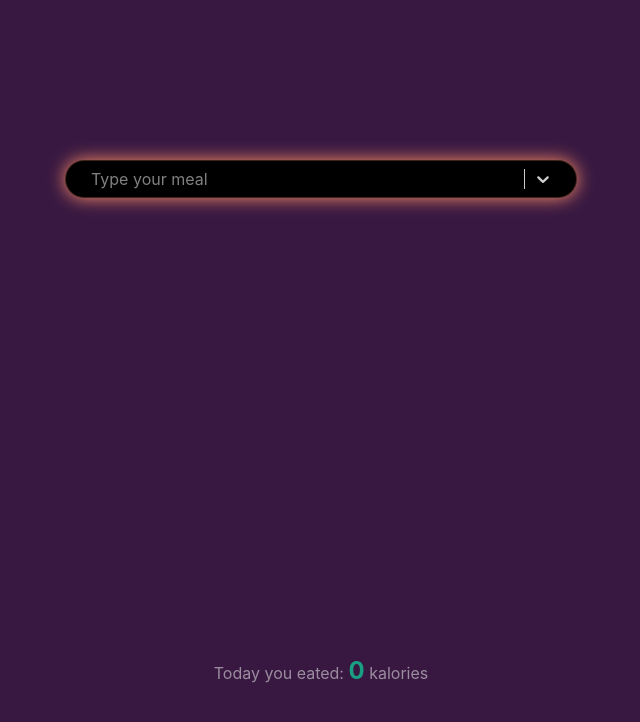
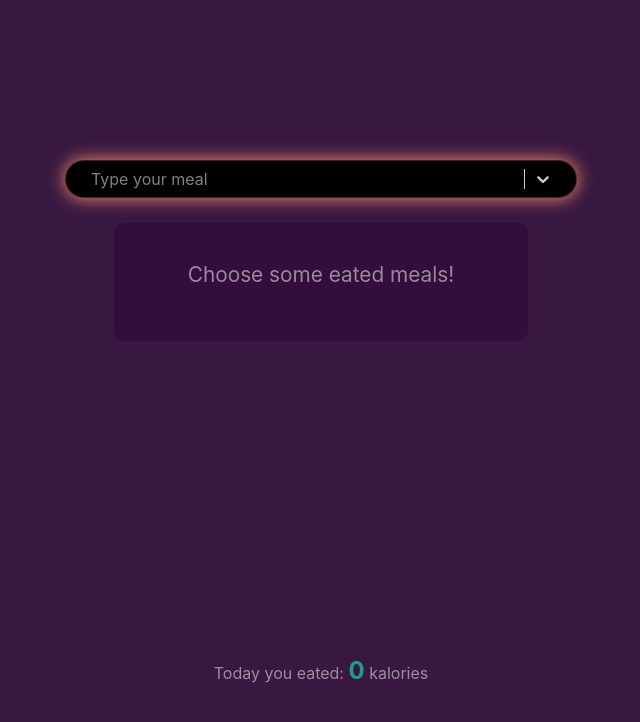
Before and after one commit to cwanylisek/daily-calorie-counter, a React (Create React App) app: page / in a window 1280 px wide. Shown: the top 722 px of the page, without its empty margins (319-959 px from the left). Built offline with nearby package versions, Linux system fonts and the light colour scheme.

Commit message:
background container

```diff
--- a/src/components/TodayMeal/TodayMeal.js
+++ b/src/components/TodayMeal/TodayMeal.js
@@ -20,7 +20,9 @@ const TodayMeal = () => {
     };
 
 
-    const displayMeals = todayMeals.map((item, index) => { //todo: change key, dont use index
+    const displayMeals = todayMeals.length > 0
+
+        ? todayMeals.map((item, index) => { //todo: change key, dont use index
 
             const energyValue = item.newKcal ? item.newKcal : item.kcal
 
@@ -36,6 +38,10 @@ const TodayMeal = () => {
             )
         })
 
+        : <p className="today-meal__placeholder">Choose some eated meals!</p>;
+
+
+
     return (
         <div className="today-meal__container">
             {displayMeals}
--- a/src/components/TodayMeal/TodayMeal.scss
+++ b/src/components/TodayMeal/TodayMeal.scss
@@ -1,13 +1,15 @@
 .today-meal {
     &__container {
         margin-top: 25px;
-        padding: 0 10px;
+        padding: 5px 15px 20px 15px;
         width: 60%;
         display: flex;
         flex-direction: column;
         justify-content: center;
         max-height: 50%;
         overflow: auto;
+        background-color: rgb(51, 14, 61);
+        border-radius: 10px;
         &::-webkit-scrollbar {
             width: 0.3em;
             height: 0.3em;
@@ -59,6 +61,12 @@
             margin: 0 5px;
         }
     }
+    &__placeholder {
+        color: rgba($color: #fff, $alpha: .5);
+        text-align: center;
+        font-size: 1.3em;
+        padding: 13px;
+    }
     &__delete {
         width: 32px;
         height: 32px;
```
Lines whose indentation alone changed are shown as unchanged.
